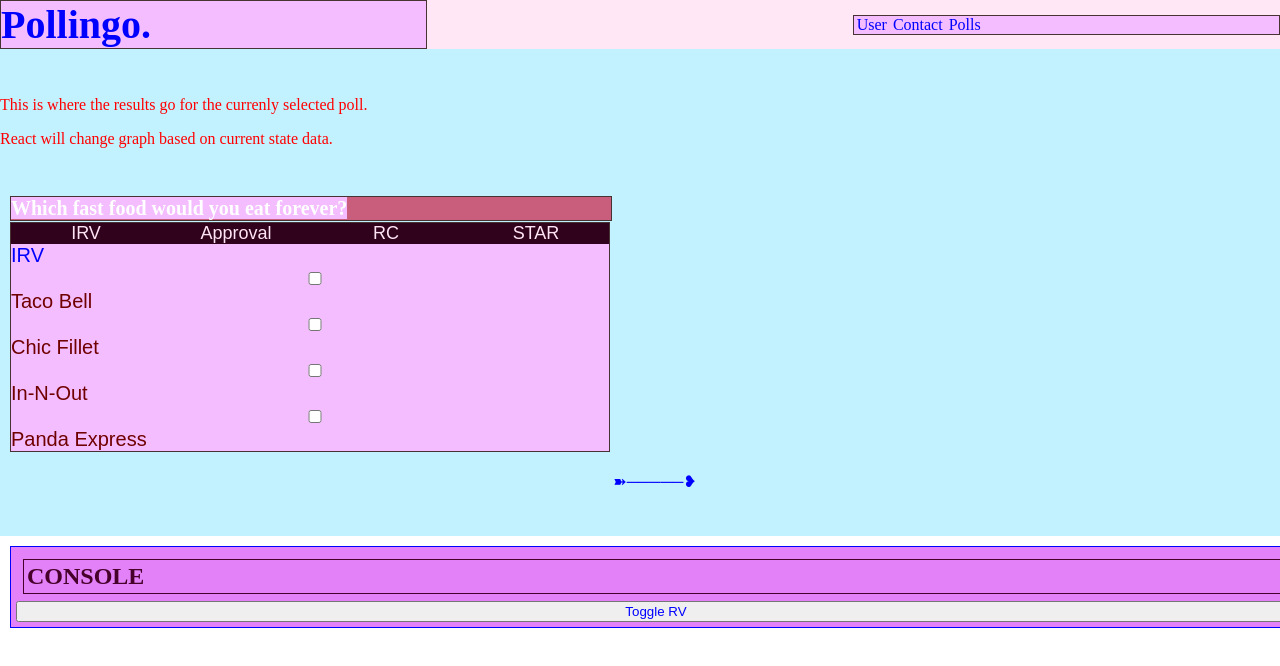
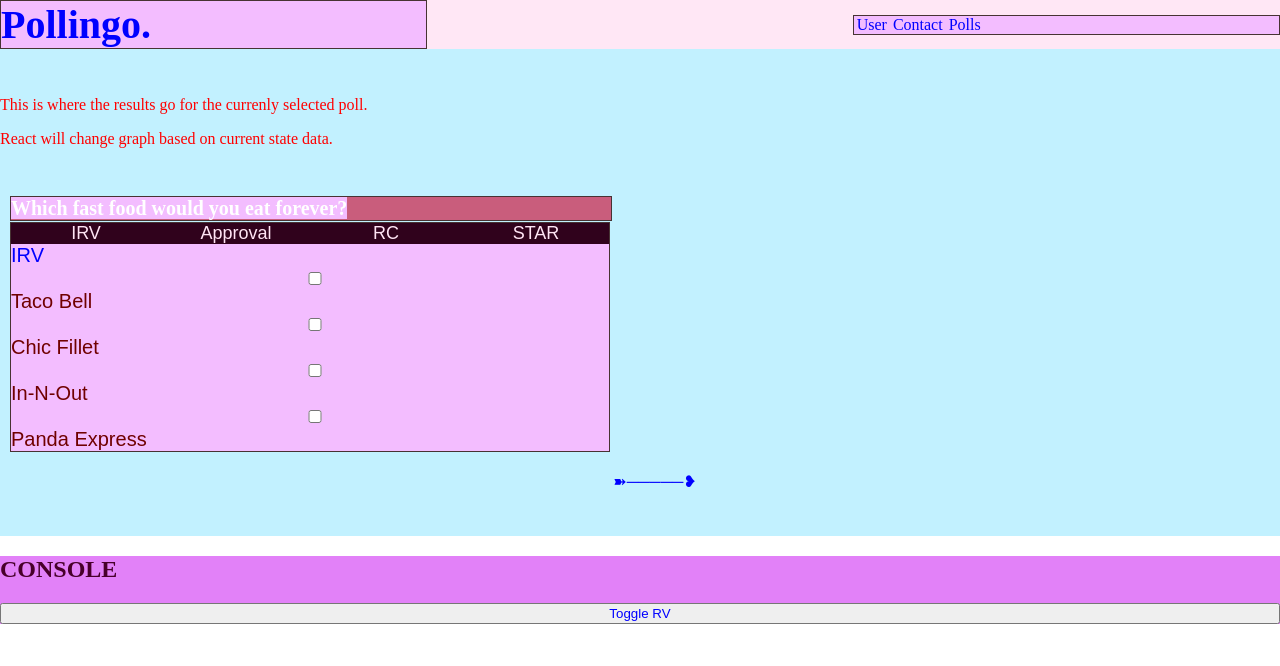
Before and after one commit to el7/Pollingo, a React (Create React App) app: page / in a window 1280 px wide. Shown: the top 666 px of the page. Built offline with nearby package versions, Linux system fonts and the light colour scheme.

Commit message:
simplifying the CSS until I get more functionality. too many CSS rules causing problems at larger screens.

```diff
--- a/src/css/main.css
+++ b/src/css/main.css
@@ -135,29 +135,19 @@ body {
 }
 
 .console {
-  /***** VIEW SIZE [sm, 2/6] *****/
   /***** VIEW SIZE [xs, 1/6] *****/
   background-color: #e281f8;
-  margin: 10px;
-  padding: 5px;
-  border: 1px solid;
+  /***** VIEW SIZE [sm, 2/6] *****/
+}
+
+.console .console-name {
+  color: #47002a;
 }
 
 @media screen and (min-width: 39.9375em) {
   .console * {
     width: 100%;
   }
-}
-
-.console h2,
-.console p {
-  border: 1px solid;
-  margin: 7px;
-  padding: 3px;
-}
-
-.console .console-name {
-  color: #47002a;
 }
 
 .pollbox-1 {
--- a/src/scss/5-modules/_Console.scss
+++ b/src/scss/5-modules/_Console.scss
@@ -3,27 +3,16 @@
 @import "../1-helpers/_util_mixins";
 
 .console {
+  /***** VIEW SIZE [xs, 1/6] *****/
+  background-color: getColor(con-bg-1);
+
+  .console-name {
+    color: getColor(con-name-1);
+  }
+
   /***** VIEW SIZE [sm, 2/6] *****/
   @include screenSizeBp(min-small) {
     //        background-color: getColor(pb-header-bg-1);
     width: 100%;
   }
-
-  /***** VIEW SIZE [xs, 1/6] *****/
-
-  h2,
-  p {
-    border: 1px solid;
-    margin: 7px;
-    padding: 3px;
-  }
-
-  background-color: getColor(con-bg-1);
-  margin: 10px;
-  padding: 5px;
-  border: 1px solid;
-
-  .console-name {
-    color: getColor(con-name-1);
-  }
 }
```
Also changed, not shown: src/scss/4-layout/_layoutOne.scss (+0 -40 lines), 1 other file (tests, documents, lock files or other folders).
